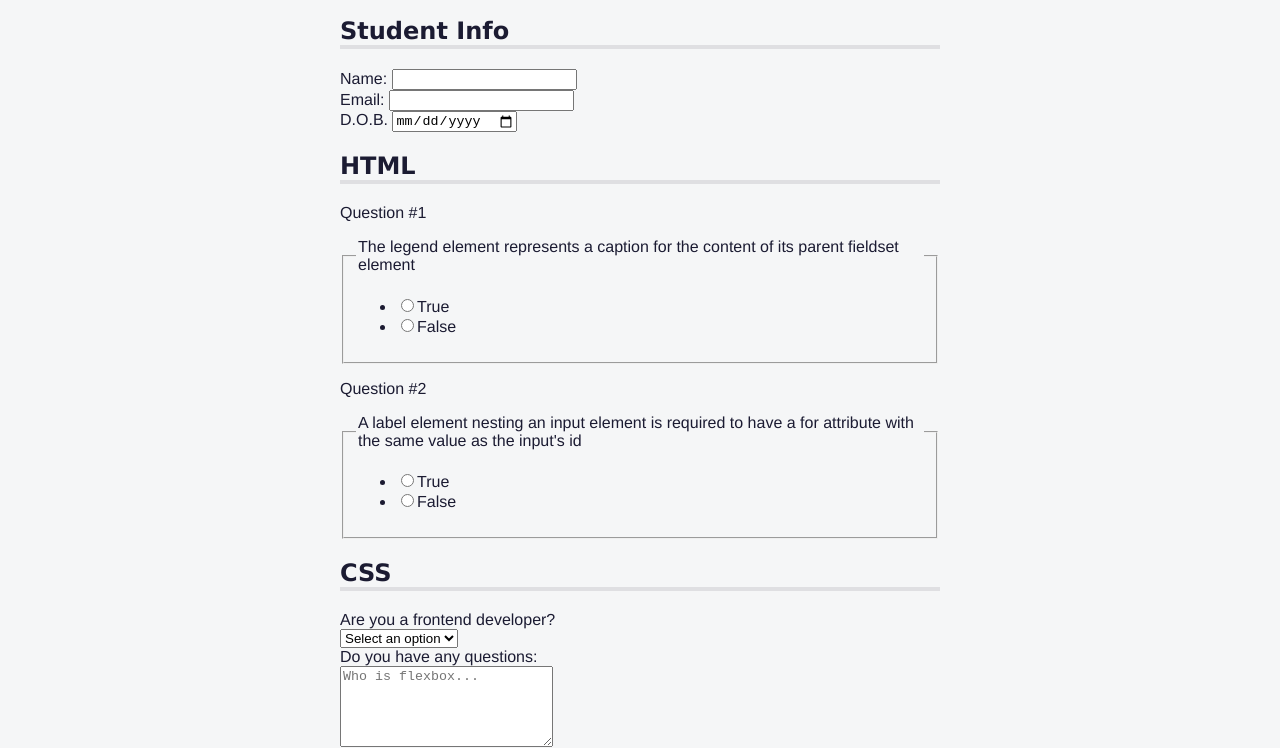
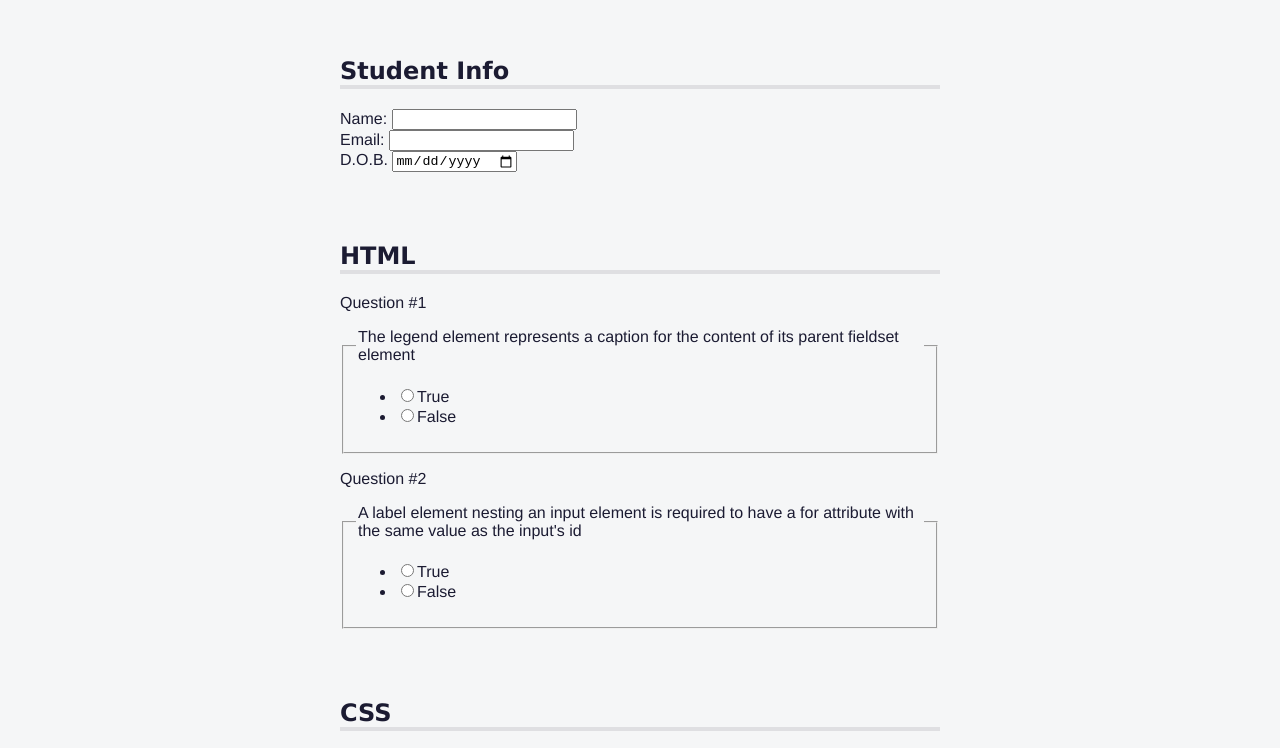
Before and after one commit to reubengermain12/Accessibility_Quiz, a plain HTML site: page index.html in a window 1280 px wide. Shown: the part 53-801 px from the top of the page. Drawn offline with Linux system fonts and the light colour scheme.

Commit message:
replaced top margin & added top padding, and also a comment

```diff
--- a/styles.css
+++ b/styles.css
@@ -70,9 +70,11 @@ h1,
 h2 {
   font-family: Verdana, Tahoma;
 }
-
+/*I've replaced the top margin of the h2 elements with 60px of top padding.*/
 h2 {
   border-bottom: 4px solid #dfdfe2;
+  padding-top: 60px;
+  margin-top: 0;
 }
 
 p::before {
```
